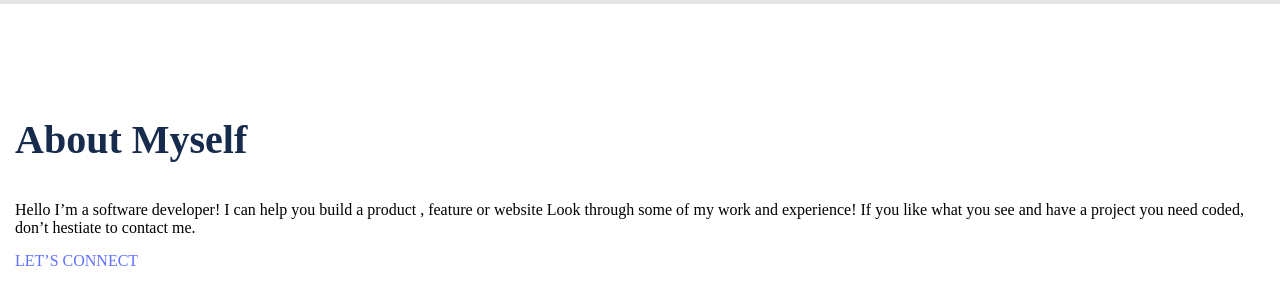
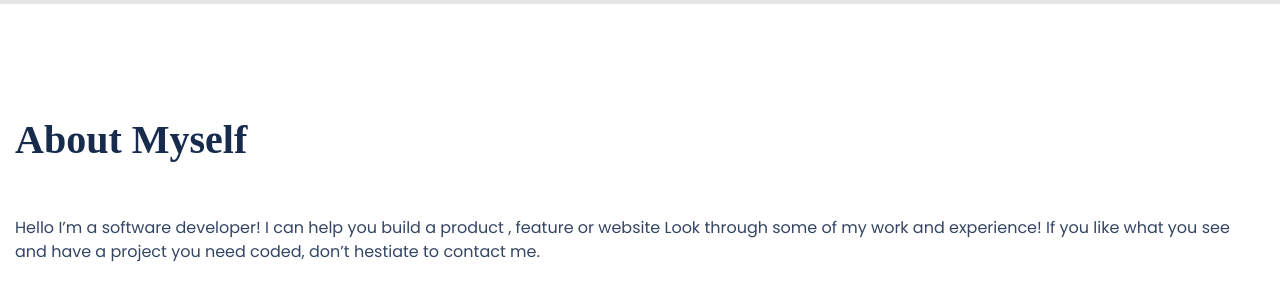
Before and after one commit to Ramaunspoken/Portfolio-First-Mobile, a website: page index.html in a window 1280 px wide. Shown: the part 2745-3035 px from the top of the page. Drawn offline with Linux system fonts and the light colour scheme.

Commit message:
Update index.html
Edited the headline content

```diff
--- a/index.html
+++ b/index.html
@@ -183,7 +183,7 @@
 
       <section class="about">
         <h2 class="headline_title">About Myself</h2>
-        <p class="about_details">
+        <p class="headline_content">
           Hello I’m a software developer! I can help you build a product ,
           feature or website Look through some of my work and experience! If you
           like what you see and have a project you need coded, don’t hestiate to
```
